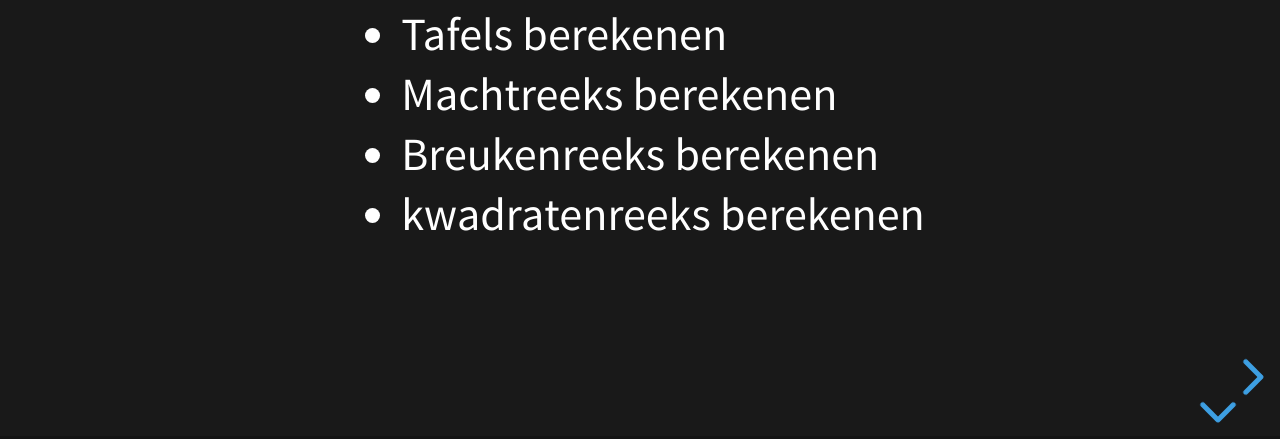
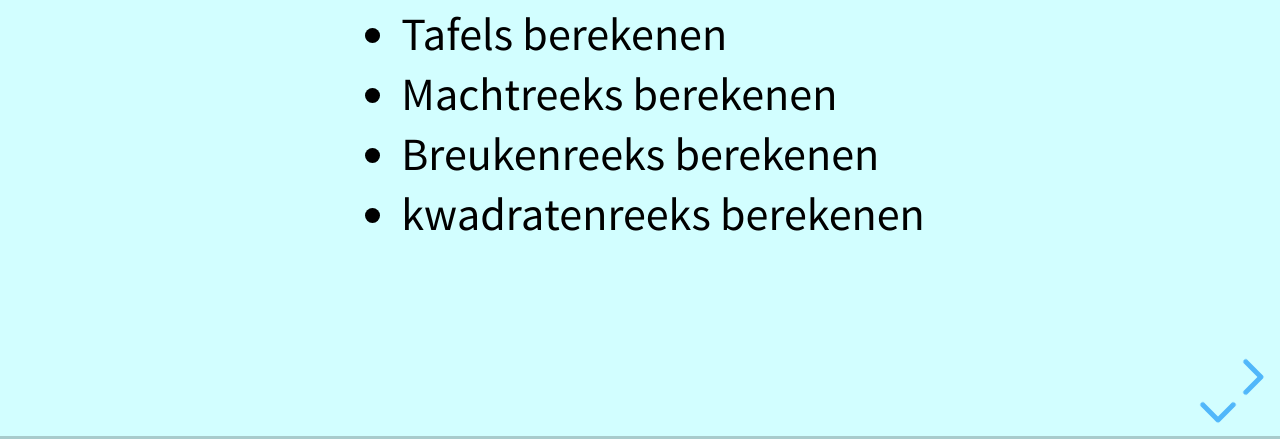
Before and after one commit to Mathamate/Mathmate, a plain HTML site: page presentatie.html in a window 1280 px wide. Shown: the part 361-800 px from the top of the page. Drawn offline with Linux system fonts and the light colour scheme.

Commit message:
kleuren aangepast

```diff
--- a/css/help.css
+++ b/css/help.css
@@ -1,9 +1,11 @@
 
 .reveal h1 {
     font-size: 55px;
+    color: black;
 }
 html {
-    background-color: #D2FEFF;
+    background-color: black;
+    color: black;
 }
 .hoe .intro{
     position: relative;
--- a/dist/theme/black.css
+++ b/dist/theme/black.css
@@ -36,14 +36,14 @@ section.has-light-background, section.has-light-background h1, section.has-light
   --selection-color: #fff; }
 
 .reveal-viewport {
-  background: #191919;
-  background-color: #191919; }
+  background: #D2FEFF;
+  background-color: #D2FEFF; }
 
 .reveal {
   font-family: "Source Sans Pro", Helvetica, sans-serif;
   font-size: 42px;
   font-weight: normal;
-  color: #fff; }
+  color: black; }
 
 .reveal ::selection {
   color: #fff;
```
